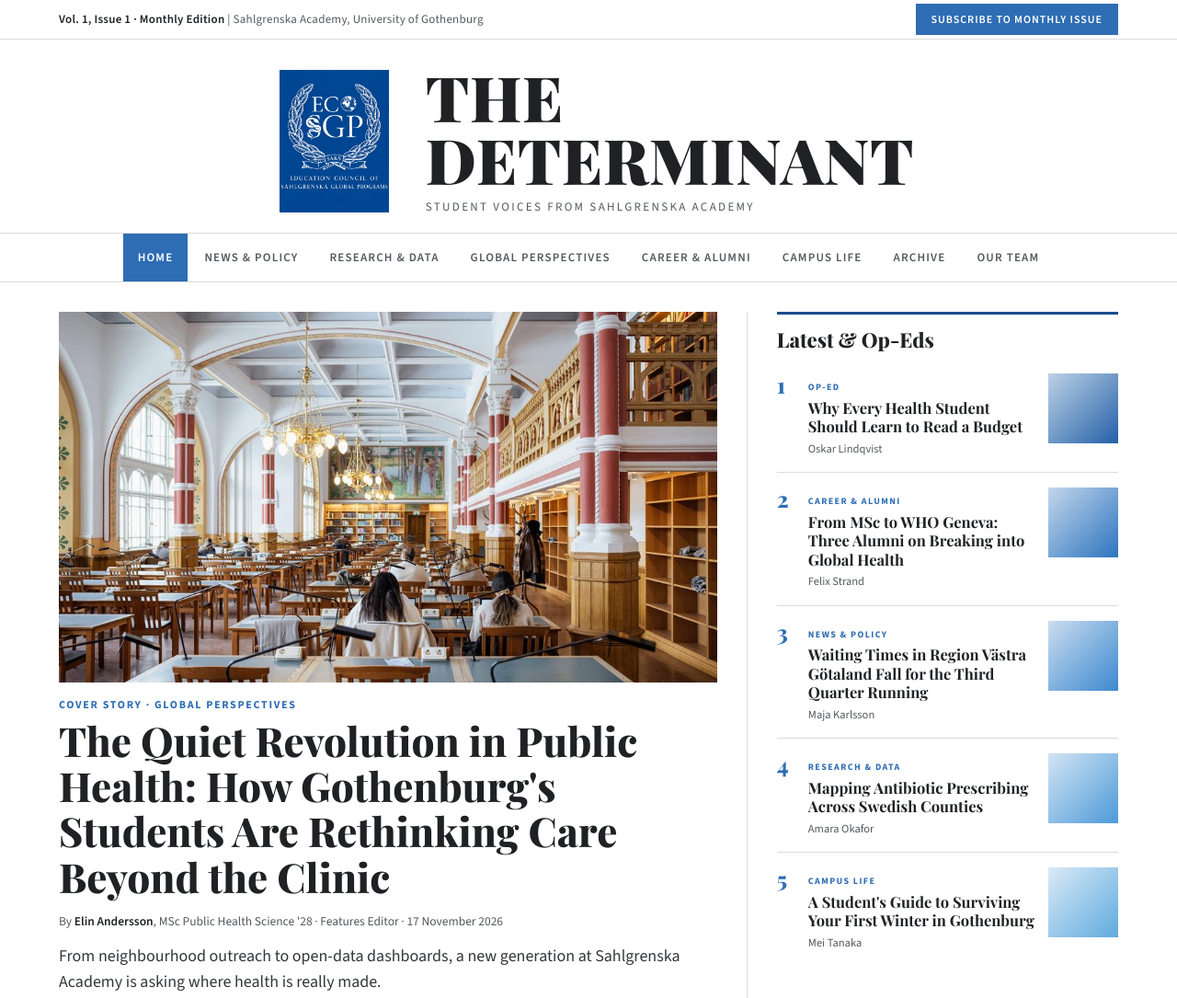
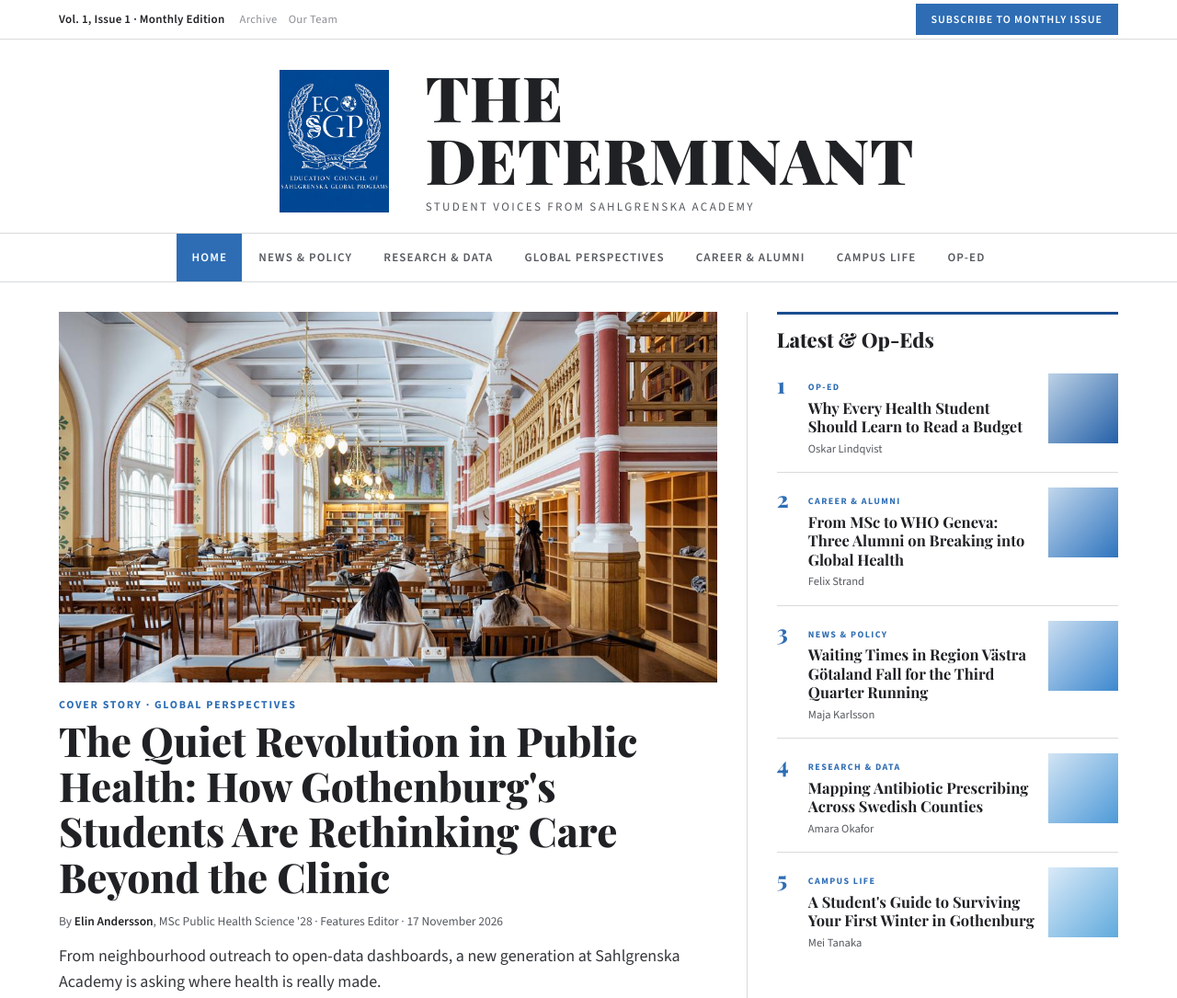
Before and after one commit to alicepg/the-determinant, an Eleventy site: page index.njk in a window 1280 px wide. Shown: the top 1085 px of the page at 92% size. Built offline with nearby package versions, Linux system fonts and the light colour scheme; Eleventy itself is replaced by a stand-in of ours; files that its build step writes are made by us from their sources; a web font is replaced by a local one.

Commit message:
Add Op-Ed to nav, move Archive/Our Team to utility bar, remove university name
- Op-Ed added to categories.json → auto-appears in nav, homepage section and footer
- Archive and Our Team moved from main nav to utility bar (grey, lighter weight)
- Removed 'Sahlgrenska Academy, University of Gothenburg' from utility bar text
- Added .utility-nav CSS for the top-bar secondary links

Co-Authored-By: Claude Sonnet 4.6 <noreply@anthropic.com>
Claude-Session: https://claude.ai/code/session_017xRvy5ZMAjmGF1fDqpuruj

```diff
--- a/_includes/base.njk
+++ b/_includes/base.njk
@@ -35,9 +35,8 @@
 
   <link rel="stylesheet" href="/styles.css">
 
-  {# ── Analytics placeholder ───────────────────────────────────────────── #}
+  {# ── Analytics ───────────────────────────────────────────────────────── #}
   <!-- Cloudflare Web Analytics --><script type='module' src='https://static.cloudflareinsights.com/beacon.min.js' data-cf-beacon='{"token": "2a40f4ab550e497ea332b8f9b3c0ab89"}'></script><!-- End Cloudflare Web Analytics -->
-  <!-- <script defer src='https://static.cloudflareinsights.com/beacon.min.js' data-cf-beacon='{"token": "YOUR_TOKEN"}'></script> -->
 </head>
 <body id="top">
 
@@ -45,7 +44,11 @@
   <div class="utility">
     <div class="wrap">
       <div class="edition">
-        <strong>{{ settings.utilityLine }}</strong> | Sahlgrenska Academy, University of Gothenburg
+        <strong>{{ settings.utilityLine }}</strong>
+        <span class="utility-nav">
+          <a href="/archive/" {% if page.url == "/archive/" %}class="active"{% endif %}>Archive</a>
+          <a href="/team/"    {% if page.url == "/team/"    %}class="active"{% endif %}>Our Team</a>
+        </span>
       </div>
       <a class="btn-subscribe" href="/#subscribe">Subscribe to Monthly Issue</a>
     </div>
@@ -76,8 +79,6 @@
           </a>
         </li>
         {% endfor %}
-        <li><a href="/archive/" {% if page.url == "/archive/" %}class="active"{% endif %}>Archive</a></li>
-        <li><a href="/team/"    {% if page.url == "/team/"    %}class="active"{% endif %}>Our Team</a></li>
       </ul>
     </div>
   </nav>
--- a/data/categories.json
+++ b/data/categories.json
@@ -28,5 +28,11 @@
     "name": "Campus Life",
     "slug": "Campus Life",
     "blurb": "Student culture, community and everyday life at the Academy"
+  },
+  {
+    "id": "op-ed",
+    "name": "Op-Ed",
+    "slug": "Op-Ed",
+    "blurb": "Opinion and commentary from students and contributors"
   }
 ]
--- a/styles.css
+++ b/styles.css
@@ -88,8 +88,11 @@ a:hover { color: var(--accent); }
   gap: 16px;
   min-height: 42px;
 }
-.utility .edition { letter-spacing: .02em; }
+.utility .edition { letter-spacing: .02em; display: flex; align-items: center; gap: 16px; flex-wrap: wrap; }
 .utility .edition strong { color: var(--ink); font-weight: 600; }
+.utility-nav { display: flex; gap: 12px; }
+.utility-nav a { color: var(--ink-faint); text-decoration: none; font-size: 12.5px; letter-spacing: .03em; transition: color .15s; }
+.utility-nav a:hover, .utility-nav a.active { color: var(--ink-soft); }
 .btn-subscribe {
   display: inline-block;
   background: var(--accent);
```
